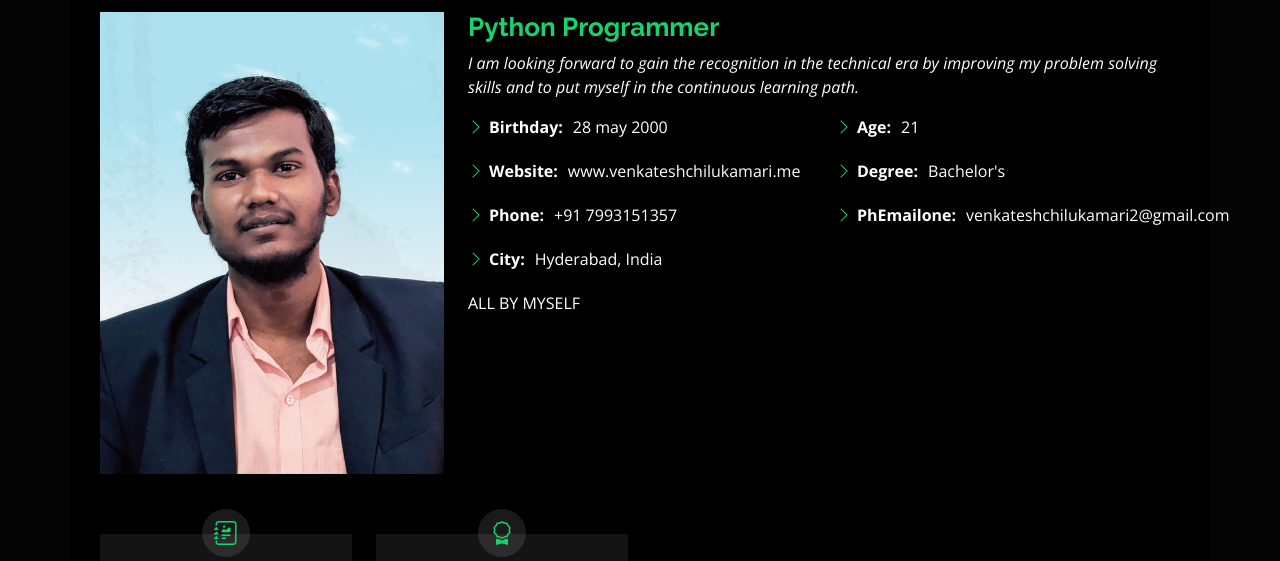
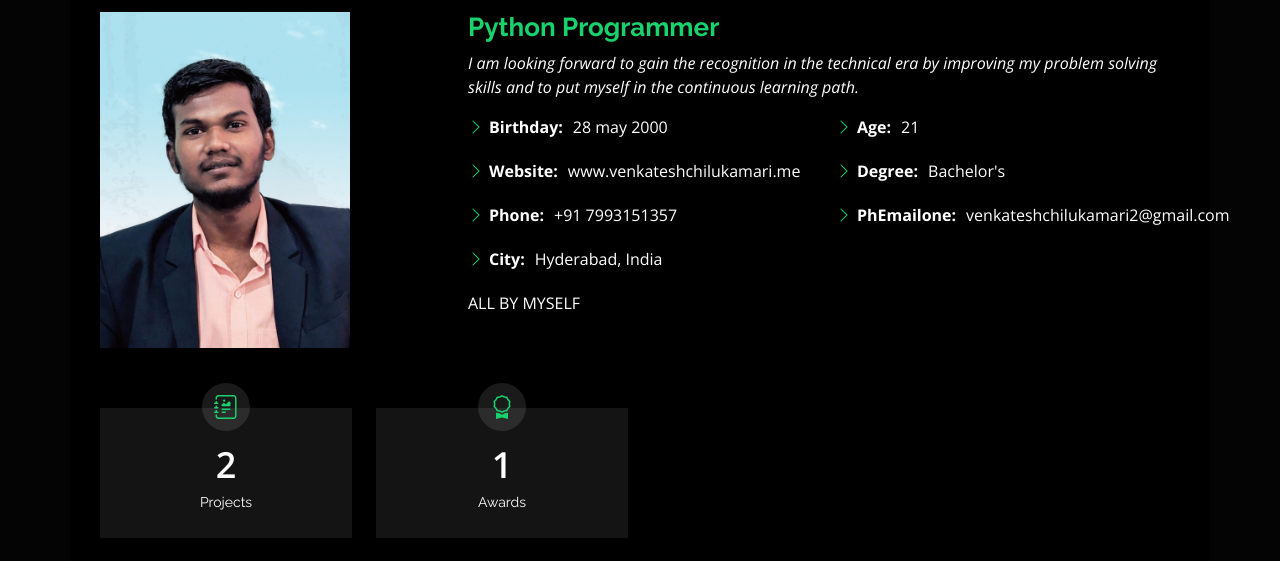
Before and after one commit to Venkey2238/Venkey2238.github.io, a plain HTML site: page index.html in a window 1280 px wide. Both pictures are taken after a click on the link "About". Shown: the part 201-762 px from the top of the page. Drawn offline with nearby package versions, Linux system fonts and the light colour scheme.

Commit message:
Update index.html

```diff
--- a/index.html
+++ b/index.html
@@ -77,7 +77,7 @@
 
       <div class="row">
         <div class="col-lg-4" data-aos="fade-right">
-          <img src="ety.jpeg" class="img-fluid" alt="">
+          <img src="ety.jpeg" class="img-fluid" alt="" width="250" height="250">
         </div>
         <div class="col-lg-8 pt-4 pt-lg-0 content" data-aos="fade-left">
           <h3>Python Programmer</h3>
```
